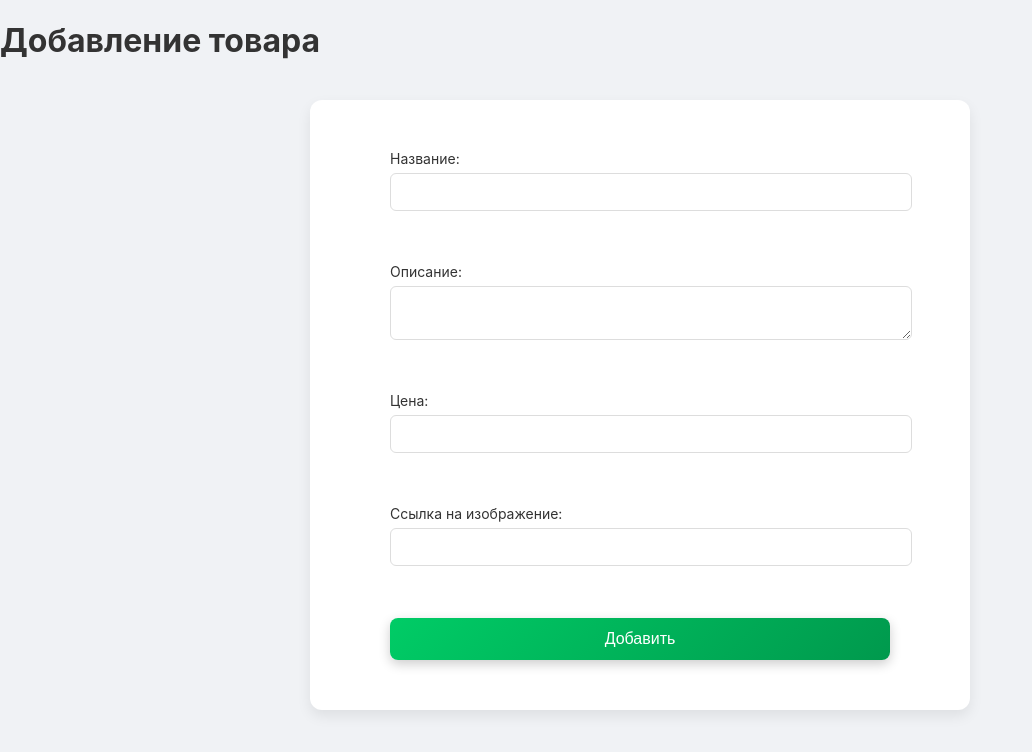
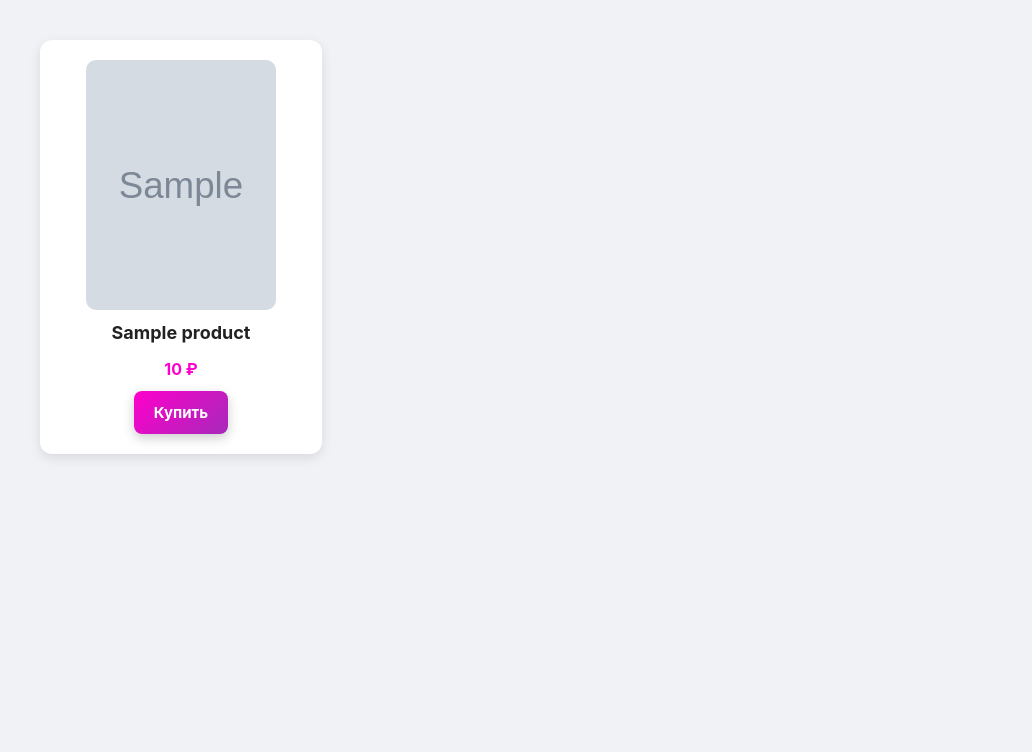
Before and after one commit to Hitsuga-K/VB, a FastAPI app: template templates/add_product.html in a window 1280 px wide. Shown: the top 752 px of the page, without its empty margins (0-1032 px from the left). Run offline with FastAPI, Linux system fonts and the light colour scheme; the template is opened without the code that fills it: most values are stand-ins (such as "Sample title", 1, 10 or a date in 2020).

Commit message:
Update add_product.html

```diff
--- a/templates/add_product.html
+++ b/templates/add_product.html
@@ -2,19 +2,19 @@
 <html lang="ru">
 <head>
     <meta charset="UTF-8">
-    <title>Добавить товар</title>
+    <title>Магазин</title>
     <link rel="stylesheet" href="/static/style.css">
 </head>
 <body>
-    <header><h1>Добавление товара</h1></header>
-    <main class="form-container">
-        <form method="post" action="/add-product">
-            <label>Название: <input type="text" name="name" required></label><br>
-            <label>Описание: <textarea name="description"></textarea></label><br>
-            <label>Цена: <input type="number" name="price" step="0.01" required></label><br>
-            <label>Ссылка на изображение: <input type="text" name="image_url"></label><br>
-            <button type="submit">Добавить</button>
-        </form>
-    </main>
+    <div class="cards">
+        {% for product in products %}
+        <div class="card">
+            <img src="{{ product.image_url }}" alt="{{ product.name }}">
+            <h2>{{ product.name }}</h2>
+            <p class="price">{{ product.price }} ₽</p>
+            <a href="/product/{{ product.id }}" class="buy-button">Купить</a>
+        </div>
+        {% endfor %}
+    </div>
 </body>
 </html>
```
